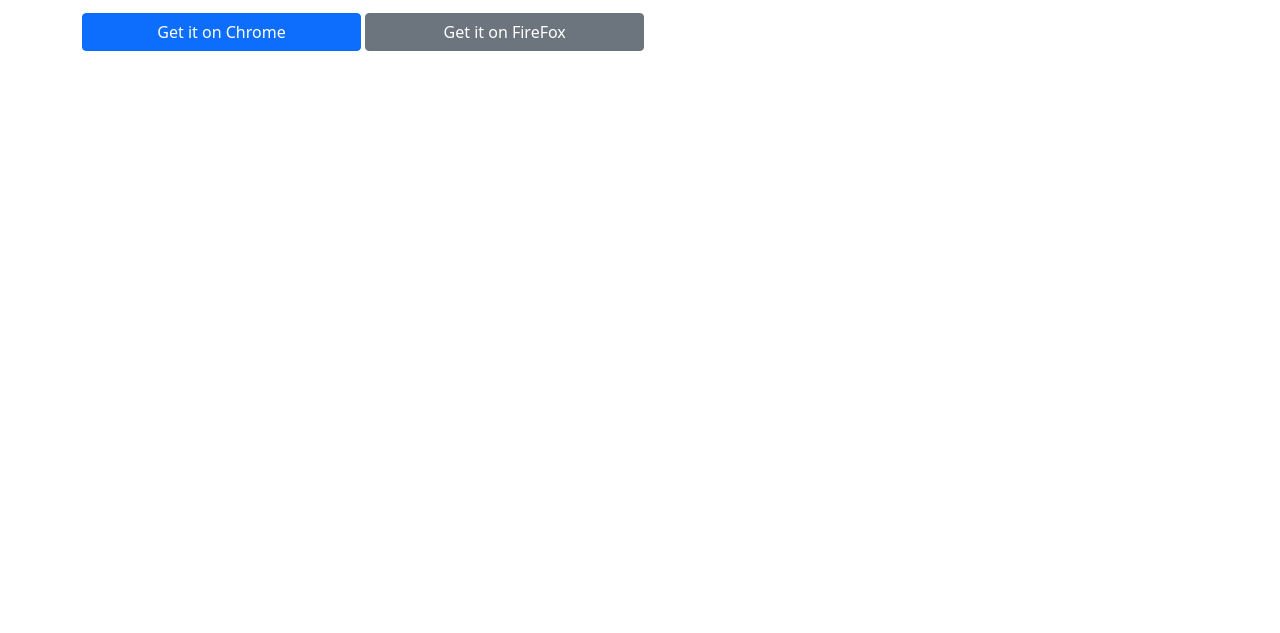
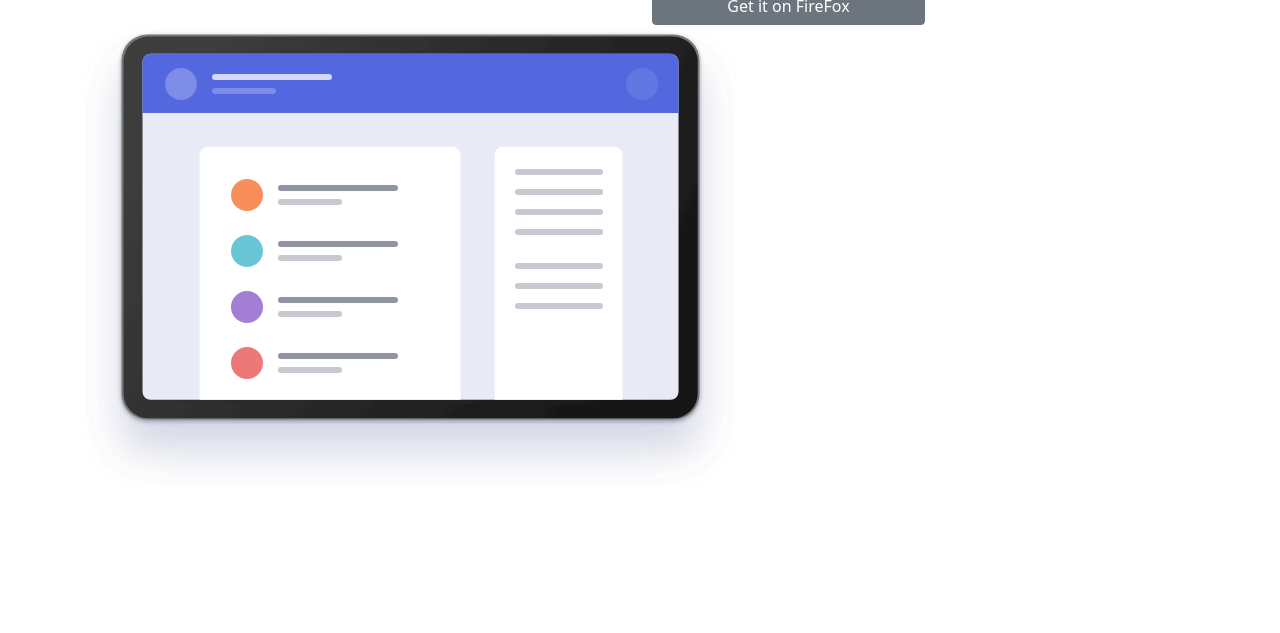
Before and after one commit to AgusCC/Spring-2, a website: page index.html in a window 1280 px wide. Shown: the part 167-800 px from the top of the page. Drawn offline with Linux system fonts and the light colour scheme.

Commit message:
agrego imagen

```diff
--- a/index.html
+++ b/index.html
@@ -23,7 +23,7 @@
   </header>
   <section>
     <div class="container flex-wrap d-flex justify-content-start  align-items-start ">
-      <div class="row">
+      <div class="row row-cols-2">
         <h2 class="col-12 col-sm-12 d-flex align-items-start  justify-content-md-start ">
           A simple Bookmark Manager
         </h2>
@@ -31,8 +31,11 @@
           A clean and simple interface to organize your favourite websites.Open a new browser tab and see your sites load instantly.Try it for free
         </p>
         <div>
-          <button type="button" class="btn btn-primary col-6 col-sm-3">Get it on Chrome</button>
-          <button type="button" class="btn btn-secondary col-6 col-sm-3">Get it on FireFox</button>
+          <button type="button" class="btn btn-primary col-3 col-sm-6   ">Get it on Chrome</button>
+          <button type="button" class="btn btn-secondary col-3 col-sm-6  ">Get it on FireFox</button>
+        </div>
+        <div class="col-3">
+          <img src="./Imagenes/illustration-hero.svg" class="" alt="">
         </div>
       </div>
     </div>
--- a/sass/custom.scss
+++ b/sass/custom.scss
@@ -1,7 +1,5 @@
 
-.btn-primary, .btn-primary:hover, .btn-primary:active, .btn-primary:visited {
-    background-color: #f71212 !important;
-}
+
 
 // import bootstrap
 @import "../node_modules/bootstrap/scss/bootstrap";
```
